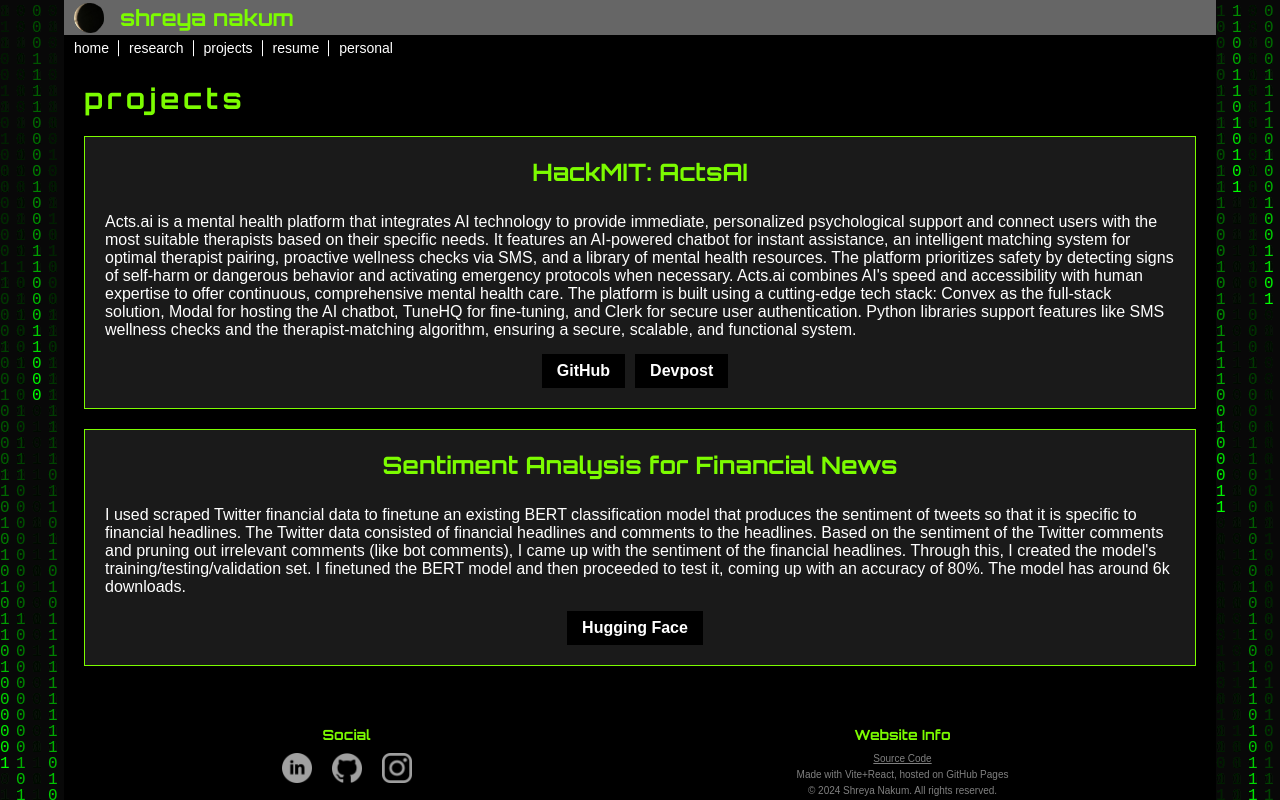
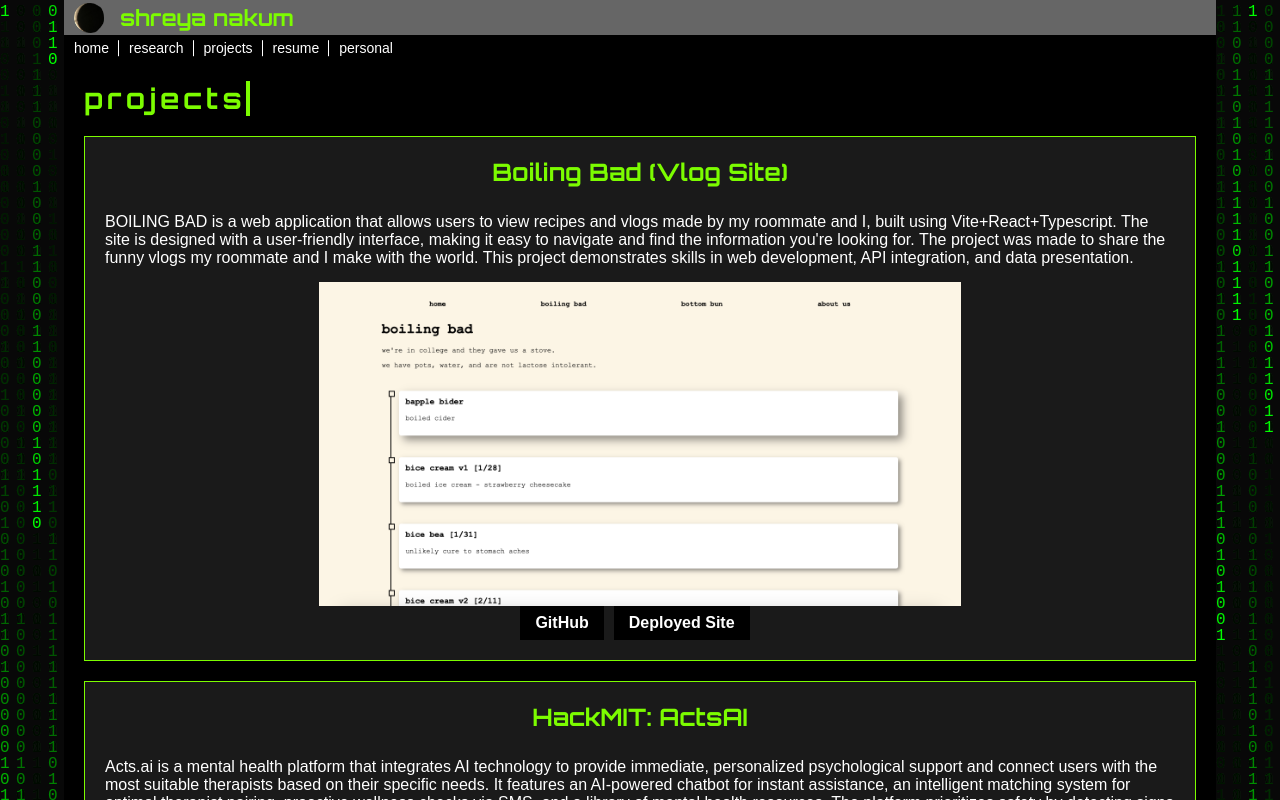
Before and after one commit to sn82978/sn82978.github.io, a React (Vite) app in the folder personal-site/: page /projects in a window 1280 px wide. Shown: the top 800 px of the page. Built offline with nearby package versions, Linux system fonts and the light colour scheme.

Commit message:
updated projects

```diff
--- a/personal-site/src/Projects.jsx
+++ b/personal-site/src/Projects.jsx
@@ -32,13 +32,23 @@
      <h1 className="typewriter">{text}</h1>
      <p></p>
      <div className="project-container">
-        {/* <div className="project">
-         <h3 className="project-title">Aristocrat Model</h3>
+        <div className="project">
+         <h3 className="project-title">Boiling Bad (Vlog Site)</h3>
          <p className="project-description">
-           [description incoming]
+         BOILING BAD is a web application that allows users to view recipes and vlogs made by
+         my roommate and I, built using Vite+React+Typescript. The site is designed with a
+         user-friendly interface, making it easy to
+         navigate and find the information you're looking for. The project was made to share
+         the funny vlogs my roommate and I make with the world.
+         This project demonstrates skills
+         in web development, API integration, and data presentation.
          </p>
-         <a href="https://github.com/sn82978/Aristocrat-Model" className="project-link">GitHub</a>
-       </div> */}
+         <img src="Screenshot 2025-03-23 at 10.15.24 PM.png" className="project-image"></img>
+         <div className="project-links-container">
+          <a href="https://github.com/sn82978/BOILING-BAD" className="project-link">GitHub</a>
+          <a href="https://sn82978.github.io/BOILING-BAD/" className="project-link">Deployed Site</a>
+          </div>
+       </div>
         <div className="project">
          <h3 className="project-title">HackMIT: ActsAI</h3>
          <p className="project-description">
@@ -65,6 +75,7 @@
            Through this, I created the model's training/testing/validation set. I finetuned the BERT model and then proceeded to test it, coming up with an
            accuracy of 80%. The model has around 6k downloads.
          </p>
+         <img src="Screenshot 2025-03-23 at 10.49.53 PM.png" className="project-image"></img>
          <a href="https://huggingface.co/snoneeightfive/final-luna-sentiment-analysis" className="project-link">Hugging Face</a>
        </div>
      </div>
```
Also changed, not shown: personal-site/public/Screenshot 2025-03-23 at 10.15.24 PM.png (added), personal-site/public/Screenshot 2025-03-23 at 10.49.53 PM.png (added).
